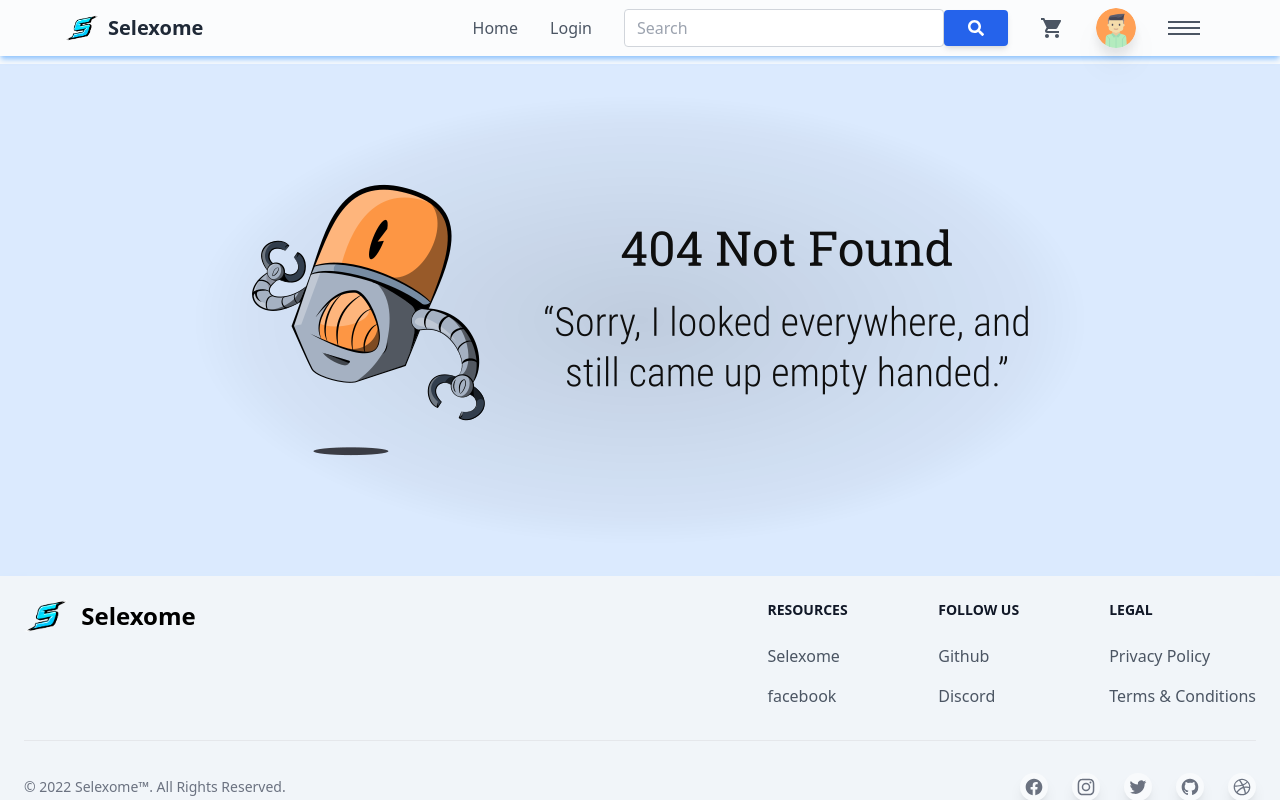
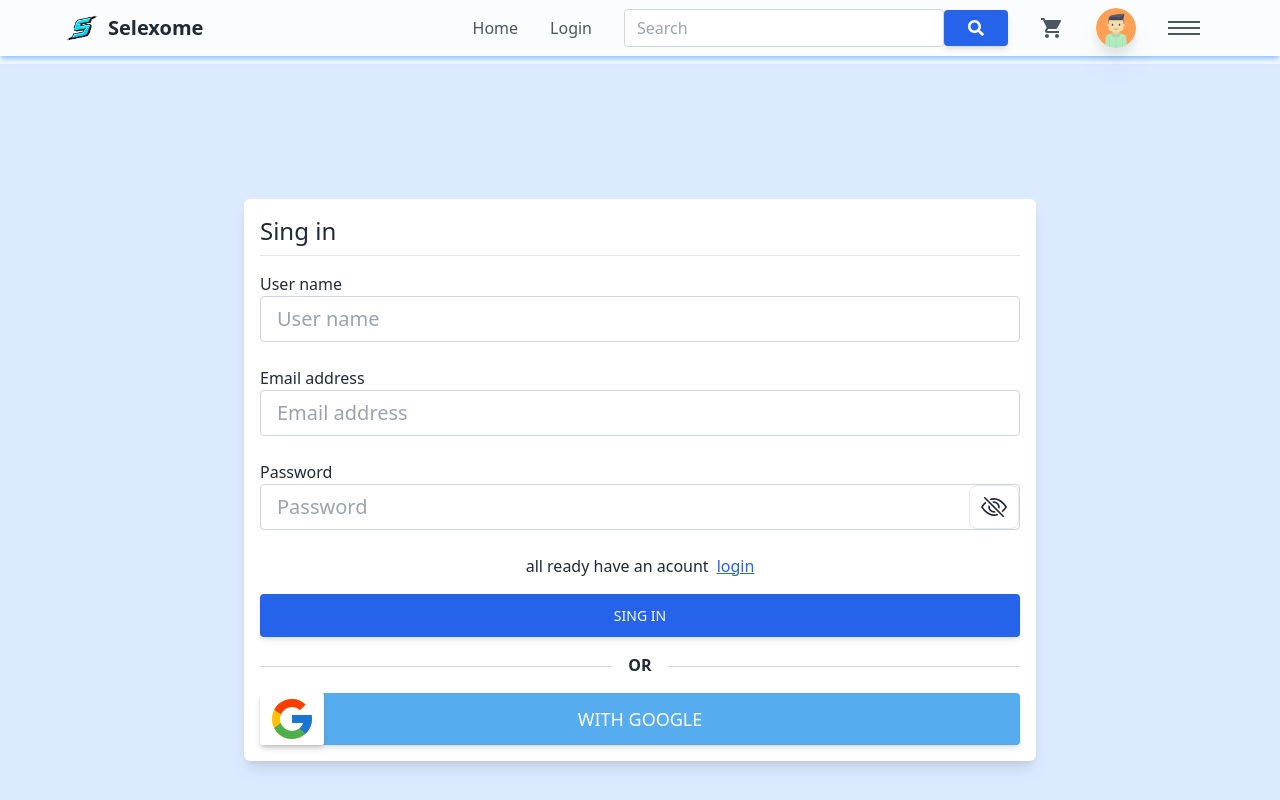
Before and after one commit to salehWeb/store, a React (Create React App) app in the folder client/: page /singin in a window 1280 px wide. Built offline with nearby package versions, Linux system fonts and the light colour scheme; no server answers.

Commit message:
add rout for singin and login

```diff
--- a/client/src/App.tsx
+++ b/client/src/App.tsx
@@ -3,15 +3,16 @@ import { Route, Routes } from 'react-router-dom';
 import { CreatItem, MainCon, Header, Cart } from './components/tools/index'
 import { AnimatePresence } from 'framer-motion'
 import Footer from './components/footer/Footer';
-import Main from './components/login/Main'
 import { StyledEngineProvider } from '@mui/material'
 import AboutCob from './components/admain/AboutCob';
 import NotFound from './components/notfound/NotFound'
+import Singin from './components/login/Singin';
+import Login from './components/login/Login';
 
 function App() {
 
   const isHaveAcount = localStorage.getItem('profile')
-  const isAdman = isHaveAcount && JSON.parse(isHaveAcount).profile?.email
+  const isAdman = isHaveAcount && JSON.parse(isHaveAcount).profile?.email === 'salehwebdev2004@gmail.com'
 
 
   const hederRefer: any = React.useRef()
@@ -39,8 +40,9 @@ function App() {
             <Routes>
               <Route path='/' element={<MainCon />} />
               <Route path='/card' element={<Cart />} />
-              <Route path='/login' element={<Main />} />
-              {isAdman === 'salehwebdev2004@gmail.com'
+              <Route path='/login' element={<Login />} />
+              <Route path='/singin' element={<Singin />} />
+              {isAdman
                 && (
                   <>
                     <Route path='/adman' element={<AboutCob />} />
--- a/client/src/components/login/Login.tsx
+++ b/client/src/components/login/Login.tsx
@@ -8,7 +8,7 @@ import { useNavigate } from 'react-router-dom'
 import { GoogleLogin } from 'react-google-login';
 import { Client_ID } from '../../Secret.js';
 
-const Login = ({ isLoginOrSingIn, setIsLoginOrSingIn }: any) => {
+const Login = () => {
   const history = useNavigate()
   const DefultFormVaule: any = {
     password: '',
@@ -115,6 +115,9 @@ const Login = ({ isLoginOrSingIn, setIsLoginOrSingIn }: any) => {
 
   return (
     <>
+      <section className="h-screen w-full ">
+        <div className="container px-6 py-12 w-full h-full">
+          <div className="flex justify-center items-center w-full h-full text-gray-800 ">
             <form onSubmit={(e) => handelSubmit(e)} className='lg:min-w-[66%] min-w-[80%] bg-white rounded-md shadow-lg p-4'>
 
 
@@ -158,7 +161,7 @@ const Login = ({ isLoginOrSingIn, setIsLoginOrSingIn }: any) => {
               </div>
 
               <div className="flex justify-center items-center mb-6">
-          <p>do not have an acount <span onClick={() => setIsLoginOrSingIn(false)} className="underline text-blue-600 cursor-pointer">Sing  in</span></p>
+                <p>do not have an acount <a href='/singin' className="underline text-blue-600 cursor-pointer">Sing  in</a></p>
               </div>
 
               <button
@@ -211,6 +214,9 @@ const Login = ({ isLoginOrSingIn, setIsLoginOrSingIn }: any) => {
                 onFailure={handelFailure}
               />
             </form>
+          </div>
+        </div>
+      </section>
     </>
   )
 }
--- a/client/src/components/login/Main.tsx
+++ /dev/null
@@ -1,26 +0,0 @@
-import React, { useEffect, useState } from 'react'
-import Login from './Login'
-import Singin from './Singin'
-
-
-
-const Main = () => {
-    const [isLoginOrSingIn, setIsLoginOrSingIn] = useState(true)
-
-
-    return (
-        <section className="h-screen w-full ">
-            <div className="container px-6 py-12 w-full h-full">
-                <div className="flex justify-center items-center w-full h-full text-gray-800 ">
-                    {isLoginOrSingIn ? (
-                        <Login setIsLoginOrSingIn={setIsLoginOrSingIn} isLoginOrSingIn={isLoginOrSingIn} />
-                    ) : (
-                        <Singin setIsLoginOrSingIn={setIsLoginOrSingIn} isLoginOrSingIn={isLoginOrSingIn} />
-                    )}
-                </div>
-            </div>
-        </section>
-    )
-}
-
-export default Main
--- a/client/src/components/login/Singin.tsx
+++ b/client/src/components/login/Singin.tsx
@@ -4,7 +4,7 @@ import { BsEyeSlash, BsEye } from 'react-icons/bs'
 import Swal from 'sweetalert2'
 import { setUser } from '../../server'
 
-const Singin = ({ isLoginOrSingIn, setIsLoginOrSingIn }: any) => {
+const Singin = () => {
   const DefultFormVaule: any = {
     name: '',
     password: '',
@@ -34,7 +34,7 @@ const Singin = ({ isLoginOrSingIn, setIsLoginOrSingIn }: any) => {
     setDispeldButtton(true)
     e.preventDefault()
 
-    await setUser(forms).then((r) => msg = r.data.msg).catch( async (e) => {
+    await setUser(forms).then((r) => msg = r.data.msg).catch(async (e) => {
       setDispeldButtton(false)
       return await Swal.fire({
         icon: 'error',
@@ -73,6 +73,9 @@ const Singin = ({ isLoginOrSingIn, setIsLoginOrSingIn }: any) => {
 
   return (
     <>
+      <section className="h-screen w-full ">
+        <div className="container px-6 py-12 w-full h-full">
+          <div className="flex justify-center items-center w-full h-full text-gray-800 ">
             <form onSubmit={(e) => handelSubmit(e)} className='lg:min-w-[66%] min-w-[80%] bg-white rounded-md shadow-lg p-4'>
 
               <h1 className='text-2xl mb-4'>Sing in <hr className='mt-2' /></h1>
@@ -131,7 +134,7 @@ const Singin = ({ isLoginOrSingIn, setIsLoginOrSingIn }: any) => {
               </div>
 
               <div className='justify-center items-center flex mb-4 self-center'> all ready have an acount
-          <span className="underline text-blue-600 cursor-pointer ml-2" onClick={() => setIsLoginOrSingIn(true)}>login</span>
+                <a className="underline text-blue-600 cursor-pointer ml-2" href='/login'>login</a>
               </div>
 
               <button
@@ -173,6 +176,9 @@ const Singin = ({ isLoginOrSingIn, setIsLoginOrSingIn }: any) => {
                 <p className="flex text-md  lg:text-lg">with Google</p>
               </a>
             </form>
+          </div>
+                </div>
+    </section>
       </>
   )
 }
```
Lines whose indentation alone changed are shown as unchanged.
